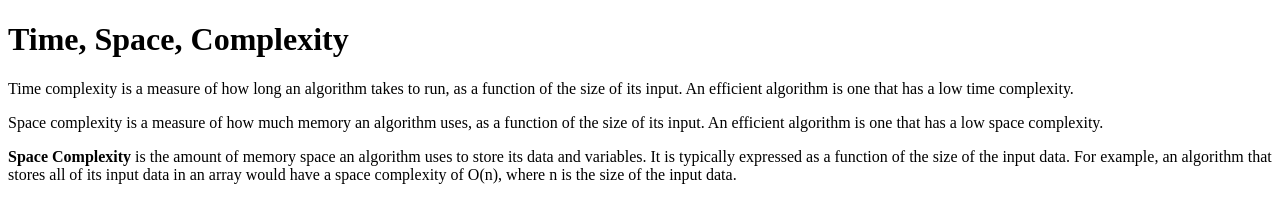
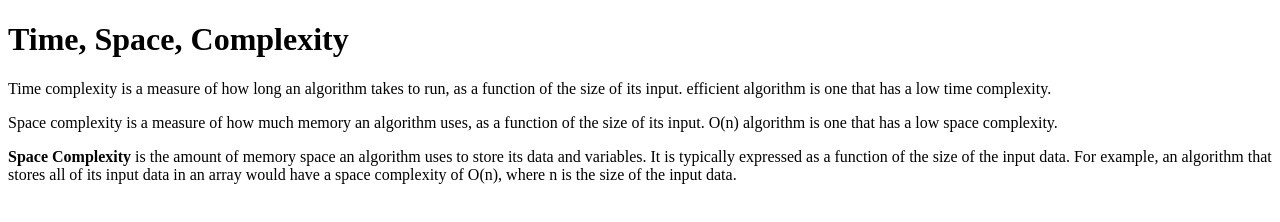
Before and after one commit to acciojob/time-and-space-complexity-shankhub01, a website: page main.html in a window 1280 px wide. Drawn offline with Linux system fonts and the light colour scheme.

Commit message:
created a submission

```diff
--- a/main.html
+++ b/main.html
@@ -10,8 +10,8 @@
 <body>
 	<!-- the entire body must be written by student -->
 	<h1>Time, Space, Complexity</h1>
-<p>Time complexity is a measure of how long an algorithm takes to run, as a function of the size of its input. An efficient algorithm is one that has a low time complexity.</p>
-<p>Space complexity is a measure of how much memory an algorithm uses, as a function of the size of its input. An efficient algorithm is one that has a low space complexity.</p>
+<p>Time complexity is a measure of how long an algorithm takes to run, as a function of the size of its input.  efficient algorithm is one that has a low time complexity.</p>
+<p>Space complexity is a measure of how much memory an algorithm uses, as a function of the size of its input.  O(n) algorithm is one that has a low space complexity.</p>
 <p><b>Space Complexity</b> is the amount of memory space an algorithm uses to store its data and variables. It is typically expressed as a function of the size of the input data. For example, an algorithm that stores all of its input data in an array would have a space complexity of O(n), where n is the size of the input data.</p>
     <script type="text/javascript" src="./script.js">
 </script>
```
